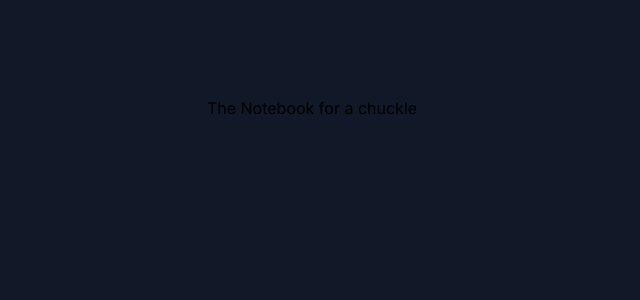
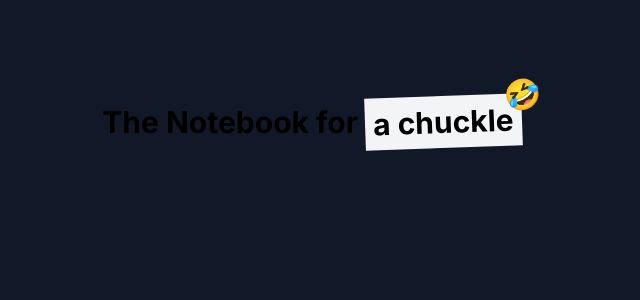
Before and after one commit to Kheirah/joke-notebook, a Next.js app: page / in a window 1280 px wide. Shown: the top 300 px of the page, without its empty margins (328-968 px from the left). Built offline with nearby package versions, Linux system fonts and the light colour scheme.

Commit message:
add style for headline

```diff
--- a/app/page.js
+++ b/app/page.js
@@ -3,7 +3,13 @@
 export default function Home() {
   return (
     <main className="flex min-h-screen flex-col items-center space-y-8 bg-gray-900 p-24">
-      <h1>The Notebook for a chuckle</h1>
+      <h1 className="relative mb-10 text-3xl font-bold">
+        The Notebook for{' '}
+        <span className="inline-block -rotate-2 bg-gray-100 p-2 text-black">
+          a chuckle
+        </span>
+        <span className="absolute -right-5 -top-5 rotate-12">🤣</span>
+      </h1>
       {/* Jokes */}
       {/* Form */}
       {/* Preview */}
```
